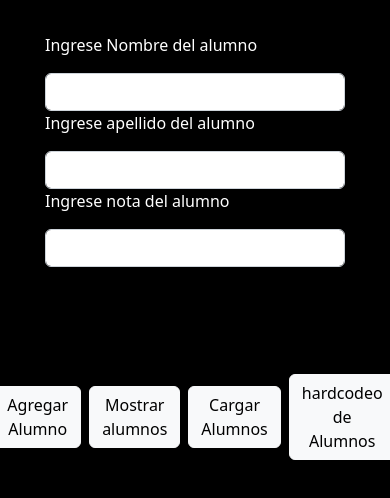
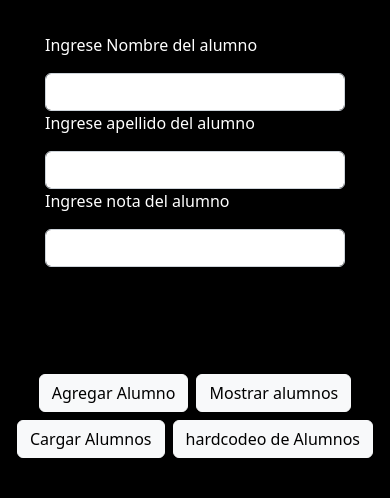
Before and after one commit to Alvarojae/JavaScript_Alumnos, a website: page index.html in a window 390 px wide. Shown: the part 78-576 px from the top of the page. Drawn offline with nearby package versions, Linux system fonts and the light colour scheme; some packages are replaced by stand-ins of ours; a script that the page names is missing.

Commit message:
update responsive

```diff
--- a/css/style.css
+++ b/css/style.css
@@ -39,8 +39,11 @@ h1{
 
 }
 .buttonProgram{
+    width: 100%;
     display: flex;
     align-items: center;
+    justify-content: center;
+    flex-wrap: wrap;
 }
 .buttonProgram button{
     margin: 4px;
--- a/index.html
+++ b/index.html
@@ -97,13 +97,14 @@
 
                 <button class="btn btn-light" id="guardarAlumnos" onclick="GuardarAlumnos()">Guardar Alumnos</button>
                 <button class="btn btn-light" id="cargarAlumnos" onclick="CargarAlumnos()">Cargar Alumnos</button>
+
                 <button class="btn btn-light" id="hardcodearAlumnos" onclick="HardcodeAlumnos()">hardcodeo de Alumnos</button>
+
                 <button class="btn btn-light" id="enviarMail" onclick="EnviarEmail()">Enviar Mail</button>
                 <button class="btn btn-light" id="descargarUsuario" onclick="DescargarAlumnos()">Descargar Alumnos</button>
-            <div>
-                <p id="resultado"></p>
-            </div>
+
         </div>
+        <p id="resultado"></p>
     </div>
         <script src="https://cdn.jsdelivr.net/npm/alertifyjs@1.13.1/build/alertify.min.js" ></script>
         <script src="js/Alumno.js"></script>
--- a/js/index.js
+++ b/js/index.js
@@ -341,6 +341,7 @@ function MostrarElementos(dato)
         document.getElementById("cargarAlumnos").style.display = "inline";
         document.getElementById("hardcodearAlumnos").style.display = "inline";
 
+
     }else if(dato==1) //Editar Alumnos
     {
         document.getElementById("editarAlumno").style.display = "inline";
```
